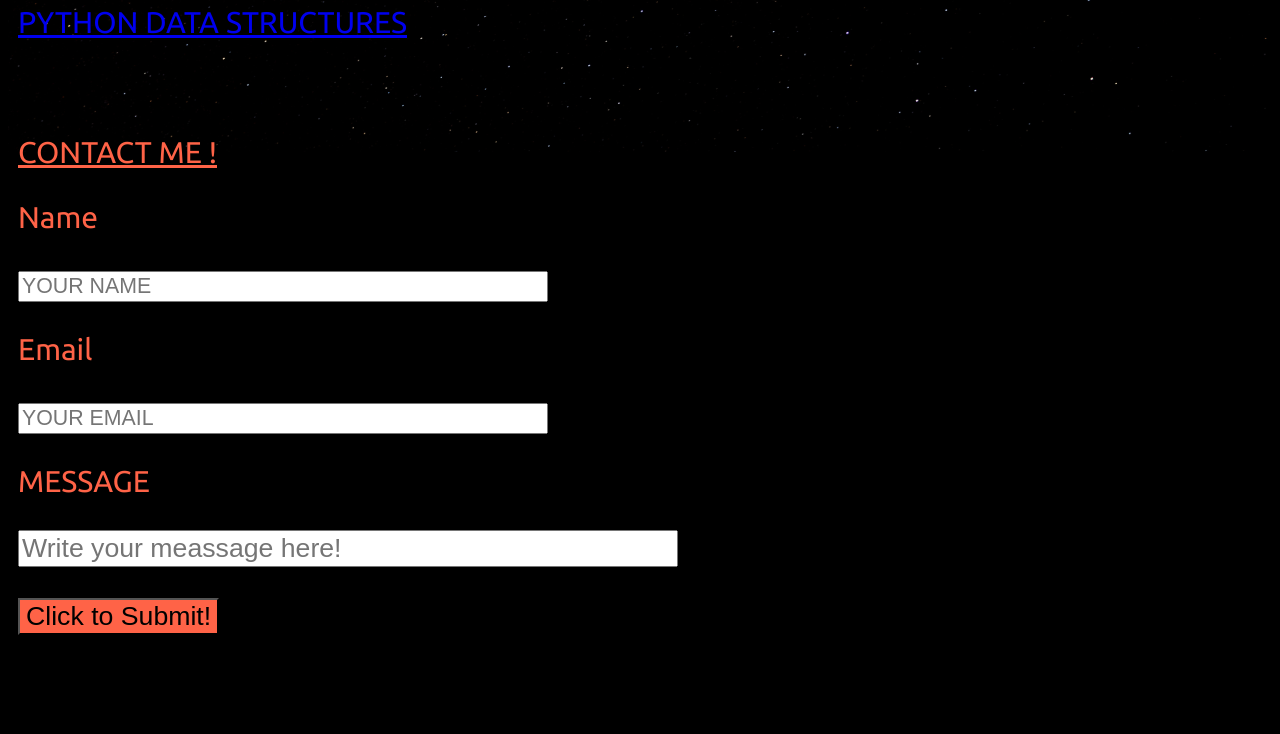
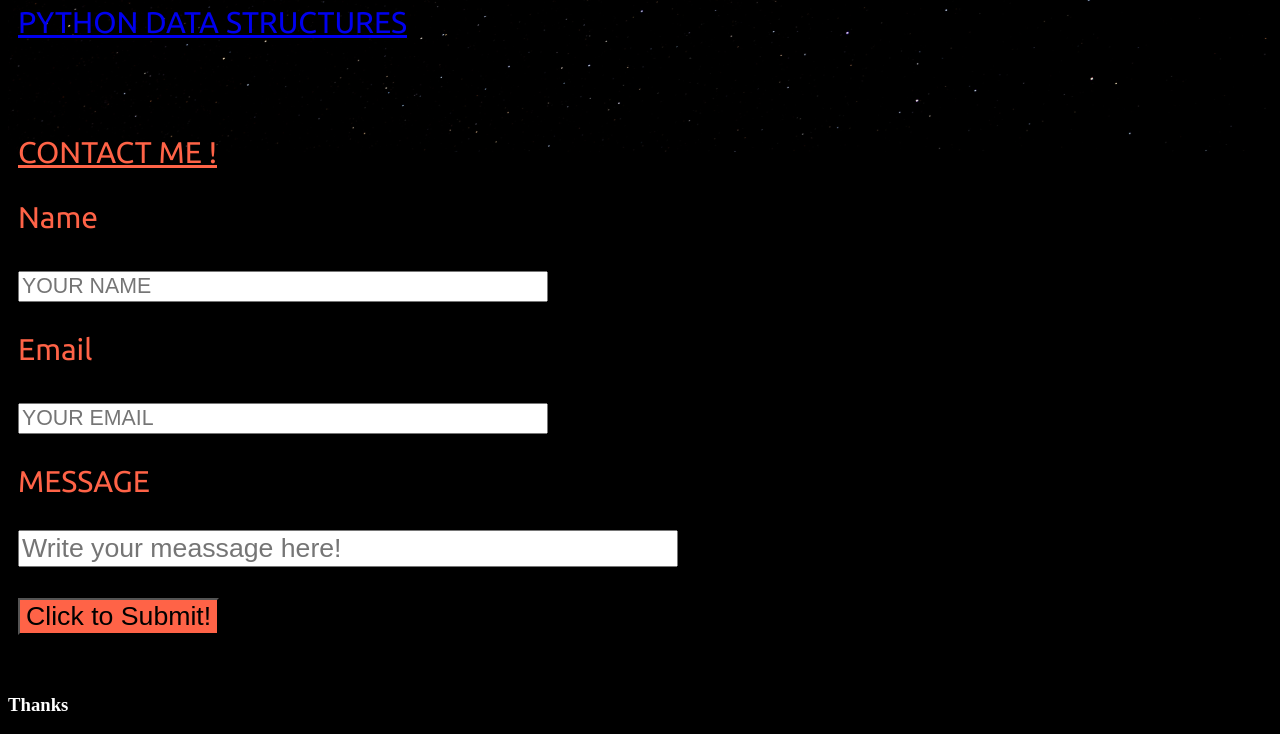
Before and after one commit to Tanjir16/myresume, a PHP site: page / in a window 1280 px wide. Shown: the part 2173-2907 px from the top of the page. Before the commit the page ends 2808 px from the top, so only its background shows below. Run offline with PHP 8.4, Linux system fonts and the light colour scheme; some libraries are stand-ins or nearby versions.

Commit message:
change in html

```diff
--- a/classwork/style.css
+++ b/classwork/style.css
@@ -267,3 +267,11 @@
     color: white;
 }
 /*---link----*/
+#con{
+    top: 600px;
+    color: white;
+    position: relative;
+}
+h1 {
+    color: white;
+}
```
